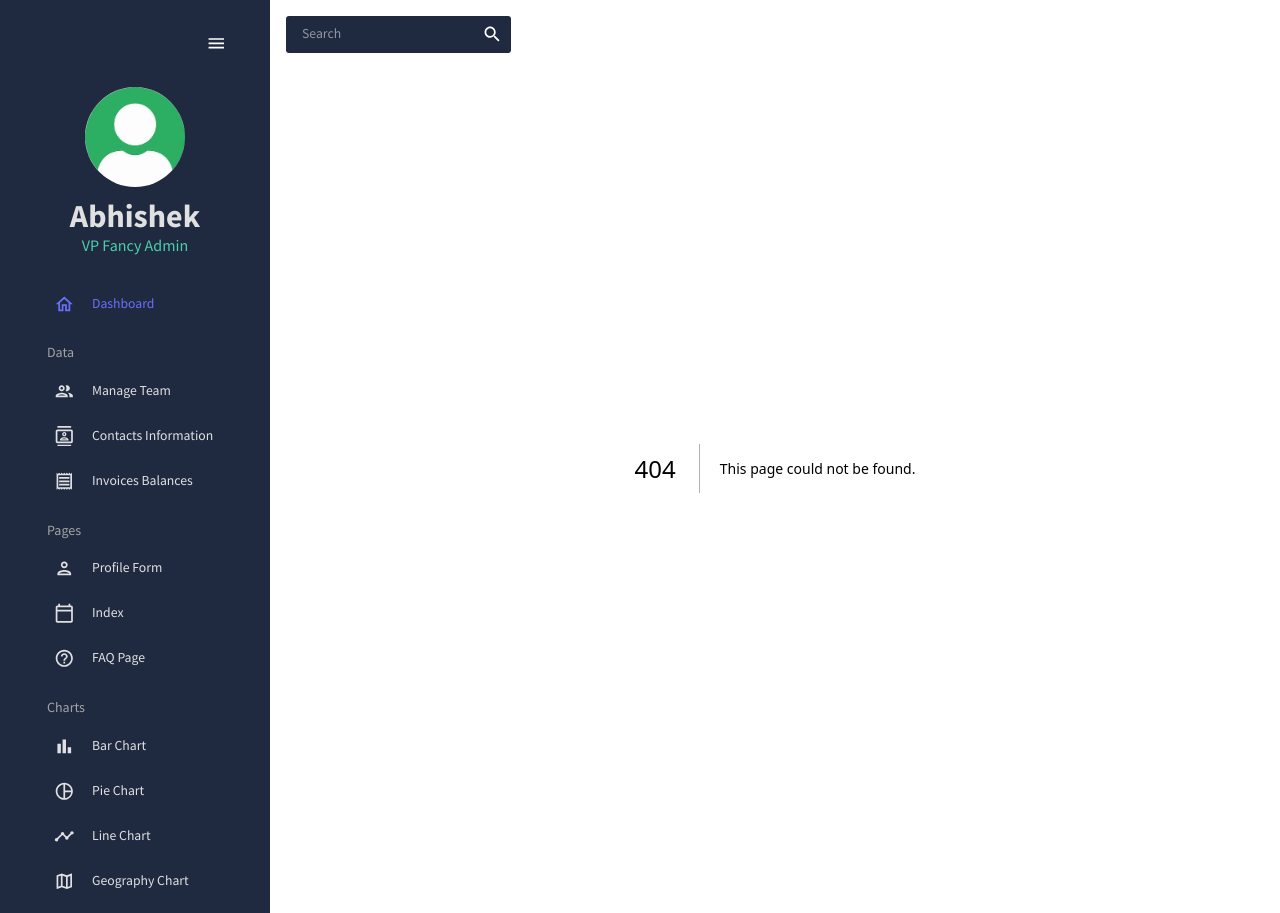
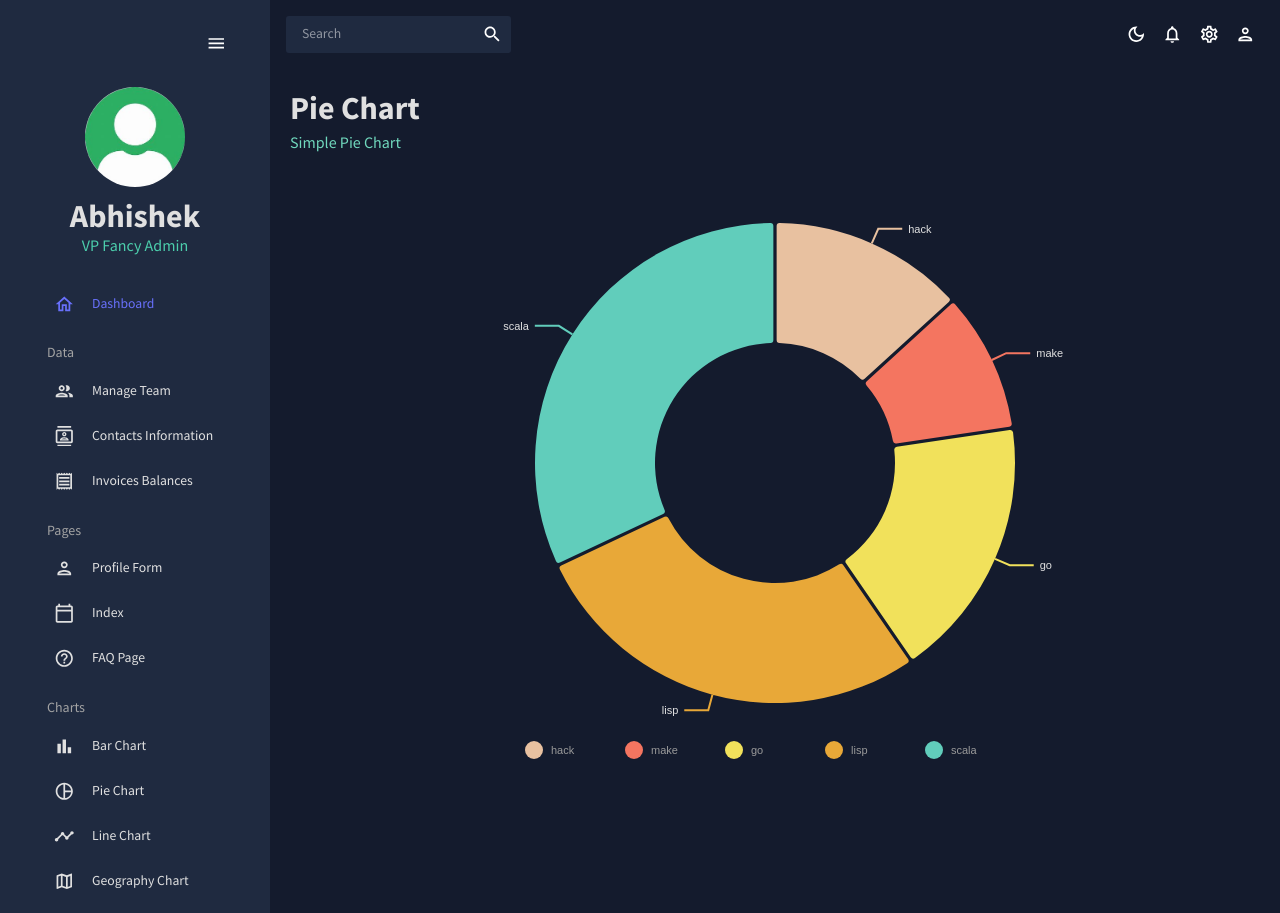
Before and after one commit to SAINIAbhishek/nextjs_dashboard-app, a Next.js app: page /pie in a window 1280 px wide. Before the commit this address had no page. Built offline with nearby package versions, Linux system fonts and the light colour scheme.

Commit message:
feat: pie page

```diff
--- /dev/null
+++ b/src/app/pie/page.tsx
@@ -0,0 +1,17 @@
+'use client';
+
+import { Box } from '@mui/material';
+import Header from '@/components/header';
+import PieChart from '@/components/pie-chart';
+import { MOCK_PIE_DATA } from '@/data/pie';
+
+export default function Pie() {
+  return (
+    <Box m="20px">
+      <Header title="Pie Chart" subtitle="Simple Pie Chart" />
+      <Box height="75vh">
+        <PieChart data={MOCK_PIE_DATA} />
+      </Box>
+    </Box>
+  );
+}
--- /dev/null
+++ b/src/components/pie-chart/index.tsx
@@ -0,0 +1,111 @@
+import { ResponsivePie } from '@nivo/pie';
+import { useTheme } from '@mui/material';
+import { tokens } from '@/styles/theme';
+
+type Props = {
+  data: any[];
+};
+
+export default function PieChart({ data }: Props) {
+  const theme = useTheme();
+  const colors = tokens(theme.palette.mode);
+
+  return (
+    <ResponsivePie
+      data={data}
+      theme={{
+        axis: {
+          domain: {
+            line: {
+              stroke: colors.grey[100],
+            },
+          },
+          legend: {
+            text: {
+              fill: colors.grey[100],
+            },
+          },
+          ticks: {
+            line: {
+              stroke: colors.grey[100],
+              strokeWidth: 1,
+            },
+            text: {
+              fill: colors.grey[100],
+            },
+          },
+        },
+        legends: {
+          text: {
+            fill: colors.grey[100],
+          },
+        },
+      }}
+      margin={{ top: 40, right: 80, bottom: 80, left: 80 }}
+      innerRadius={0.5}
+      padAngle={0.7}
+      cornerRadius={3}
+      activeOuterRadiusOffset={8}
+      borderColor={{
+        from: 'color',
+        modifiers: [['darker', 0.2]],
+      }}
+      arcLinkLabelsSkipAngle={10}
+      arcLinkLabelsTextColor={colors.grey[100]}
+      arcLinkLabelsThickness={2}
+      arcLinkLabelsColor={{ from: 'color' }}
+      enableArcLabels={false}
+      arcLabelsRadiusOffset={0.4}
+      arcLabelsSkipAngle={7}
+      arcLabelsTextColor={{
+        from: 'color',
+        modifiers: [['darker', 2]],
+      }}
+      defs={[
+        {
+          id: 'dots',
+          type: 'patternDots',
+          background: 'inherit',
+          color: 'rgba(255, 255, 255, 0.3)',
+          size: 4,
+          padding: 1,
+          stagger: true,
+        },
+        {
+          id: 'lines',
+          type: 'patternLines',
+          background: 'inherit',
+          color: 'rgba(255, 255, 255, 0.3)',
+          rotation: -45,
+          lineWidth: 6,
+          spacing: 10,
+        },
+      ]}
+      legends={[
+        {
+          anchor: 'bottom',
+          direction: 'row',
+          justify: false,
+          translateX: 0,
+          translateY: 56,
+          itemsSpacing: 0,
+          itemWidth: 100,
+          itemHeight: 18,
+          itemTextColor: '#999',
+          itemDirection: 'left-to-right',
+          itemOpacity: 1,
+          symbolSize: 18,
+          symbolShape: 'circle',
+          effects: [
+            {
+              on: 'hover',
+              style: {
+                itemTextColor: '#000',
+              },
+            },
+          ],
+        },
+      ]}
+    />
+  );
+}
```
